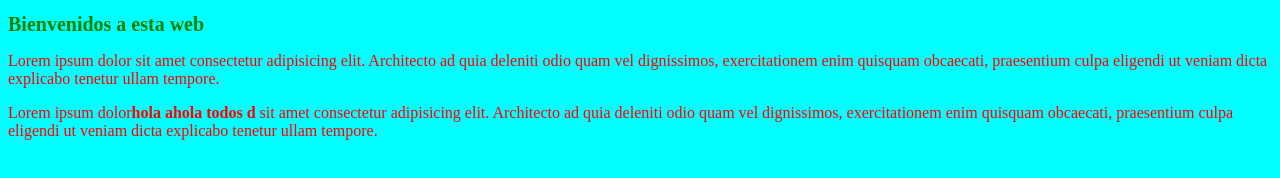
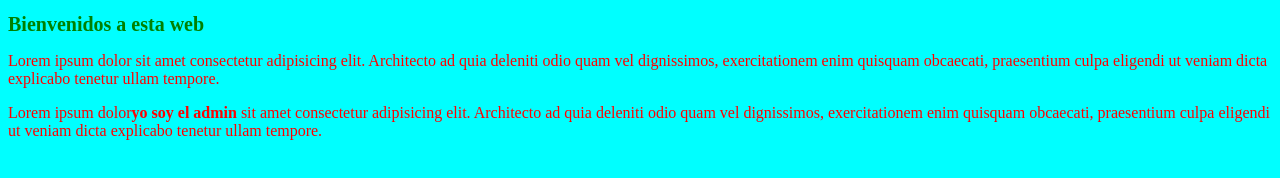
Before and after one commit to jhonatantiradoc/miweb, a plain HTML site: page index.html in a window 1280 px wide. Drawn offline with Linux system fonts and the light colour scheme.

Commit message:
Cambié el strong

```diff
--- a/index.html
+++ b/index.html
@@ -10,7 +10,7 @@
     <h1>Bienvenidos a esta web</h1>
     <p>Lorem ipsum dolor sit amet consectetur adipisicing elit. Architecto ad quia deleniti odio quam vel dignissimos, exercitationem enim quisquam obcaecati, praesentium culpa eligendi ut veniam dicta explicabo tenetur ullam tempore.</p>
 
-    <p>Lorem ipsum dolor<strong>hola ahola todos d</strong> sit amet consectetur adipisicing elit. Architecto ad quia deleniti odio quam vel dignissimos, exercitationem enim quisquam obcaecati, praesentium culpa eligendi ut veniam dicta explicabo tenetur ullam tempore.</p>
+    <p>Lorem ipsum dolor<strong>yo soy el admin</strong> sit amet consectetur adipisicing elit. Architecto ad quia deleniti odio quam vel dignissimos, exercitationem enim quisquam obcaecati, praesentium culpa eligendi ut veniam dicta explicabo tenetur ullam tempore.</p>
 
 </body>
 </html>
```
